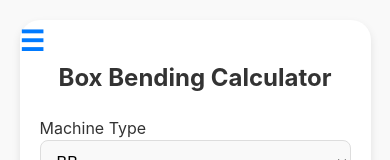
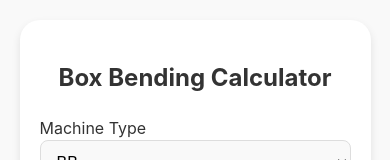
Before and after one commit to DaneColeson/QuickTools, a React (Create React App) app: page /box-bending in a window 390 px wide. Shown: the top 160 px of the page. Built offline with nearby package versions, Linux system fonts and the light colour scheme.

Commit message:
removed HamburgerMenu

```diff
--- a/src/components/BoxBending.tsx
+++ b/src/components/BoxBending.tsx
@@ -1,7 +1,6 @@
 import React, { useState } from "react";
 import { Link } from "react-router-dom";
 import "../styles/App.css";
-import HamburgerMenu from "./HamburgerMenu"; // Import Menu
 
 
 const ramWidths = {
@@ -122,7 +121,6 @@ const BoxBendingCalculator: React.FC = () => {
 
   return (
     <div className="BoxBendingCalculator">
-      <HamburgerMenu /> {/* Menu */}
       <h2>Box Bending Calculator</h2>
 
       <label>
--- a/src/components/DaylightCalculator.tsx
+++ b/src/components/DaylightCalculator.tsx
@@ -1,7 +1,6 @@
 import React, { useState } from "react";
 import { Link } from "react-router-dom";
 import "../styles/App.css";
-import HamburgerMenu from "../components/HamburgerMenu"; // Import Menu
 
 
 
@@ -104,7 +103,6 @@ const DaylightCalculator: React.FC = () => {
 
   return (
     <div className="DaylightCalculator">
-      <HamburgerMenu /> {/* Menu */}
       <h2>Daylight Calculator</h2>
 
       <label>
--- a/src/components/HamburgerMenu.tsx
+++ /dev/null
@@ -1,30 +0,0 @@
-import React, { useState } from "react";
-import { Link } from "react-router-dom";
-import "../styles/Hamburger.css"; // Add styles for the menu
-
-const HamburgerMenu: React.FC = () => {
-    const [isOpen, setIsOpen] = useState(false);
-
-    return (
-        <div className="hamburger-menu">
-            {/* Hamburger Button */}
-            <button className="hamburger-icon" onClick={() => setIsOpen(!isOpen)}>
-                ☰
-            </button>
-
-            {/* Menu Items */}
-            {isOpen && (
-                <div className="menu">
-                    <Link to="/" onClick={() => setIsOpen(false)}>🏠 Home</Link>
-                    <Link to="/hemming-tonnage" onClick={() => setIsOpen(false)}>📏 Hemming Tonnage</Link>
-                    <Link to="/machine-recommender" onClick={() => setIsOpen(false)}>🛠 Machine Recommender</Link>
-                    <Link to="/tonnage-calculator" onClick={() => setIsOpen(false)}>⚙️ Tonnage Calculator</Link>
-                    <Link to="/box-bending" onClick={() => setIsOpen(false)}>📦 Box Bending</Link>
-                    <Link to="/daylight-calculator" onClick={() => setIsOpen(false)}>🌞 Daylight Calculator</Link>
-                </div>
-            )}
-        </div>
-    );
-};
-
-export default HamburgerMenu;
--- a/src/components/HemmingCalculator.tsx
+++ b/src/components/HemmingCalculator.tsx
@@ -1,7 +1,6 @@
 import React, { useState } from 'react';
 import { Link } from 'react-router-dom'; // Import Link for navigation
 import '../styles/App.css';
-import HamburgerMenu from "./HamburgerMenu";
 
 const HemmingCalculator: React.FC = () => {
     const [materialThickness, setMaterialThickness] = useState(".024");
@@ -37,7 +36,6 @@ const HemmingCalculator: React.FC = () => {
 
     return (
         <div className="HemmingCalculator">
-            <HamburgerMenu /> {/* Menu */}
             <h2>Hemming Tonnage Calculator</h2>
             <label htmlFor="material-thickness">Material Thickness</label>
             <select
--- a/src/components/MachineRecommender.tsx
+++ b/src/components/MachineRecommender.tsx
@@ -1,7 +1,6 @@
 import React, { useState } from 'react';
 import { Link } from 'react-router-dom';
 import "../styles/App.css";
-import HamburgerMenu from "../components/HamburgerMenu"; // Import Menu
 
 // Define the type for V-die options
 type VDieOptions = {
@@ -138,7 +137,6 @@ const MachineRecommender: React.FC = () => {
 
     return (
         <div className="MachineRecommender">
-            <HamburgerMenu /> {/* Menu */}
             <h2>Machine Recommender</h2>
 
             <label>
--- a/src/components/TonnageCalculator.tsx
+++ b/src/components/TonnageCalculator.tsx
@@ -1,6 +1,5 @@
 import React, { useState } from "react";
 import { Link } from "react-router-dom";
-import HamburgerMenu from "../components/HamburgerMenu"; // Import Menu
 
 // Material multipliers
 const materialMultipliers = {
@@ -137,7 +136,6 @@ const TonnageCalculator: React.FC = () => {
 
     return (
         <div className="HemmingCalculator">
-            <HamburgerMenu />
             <h2>Tonnage Calculator</h2>
 
             <label>
```
Also changed, not shown: 8 other files (tests, documents, lock files or other folders).
